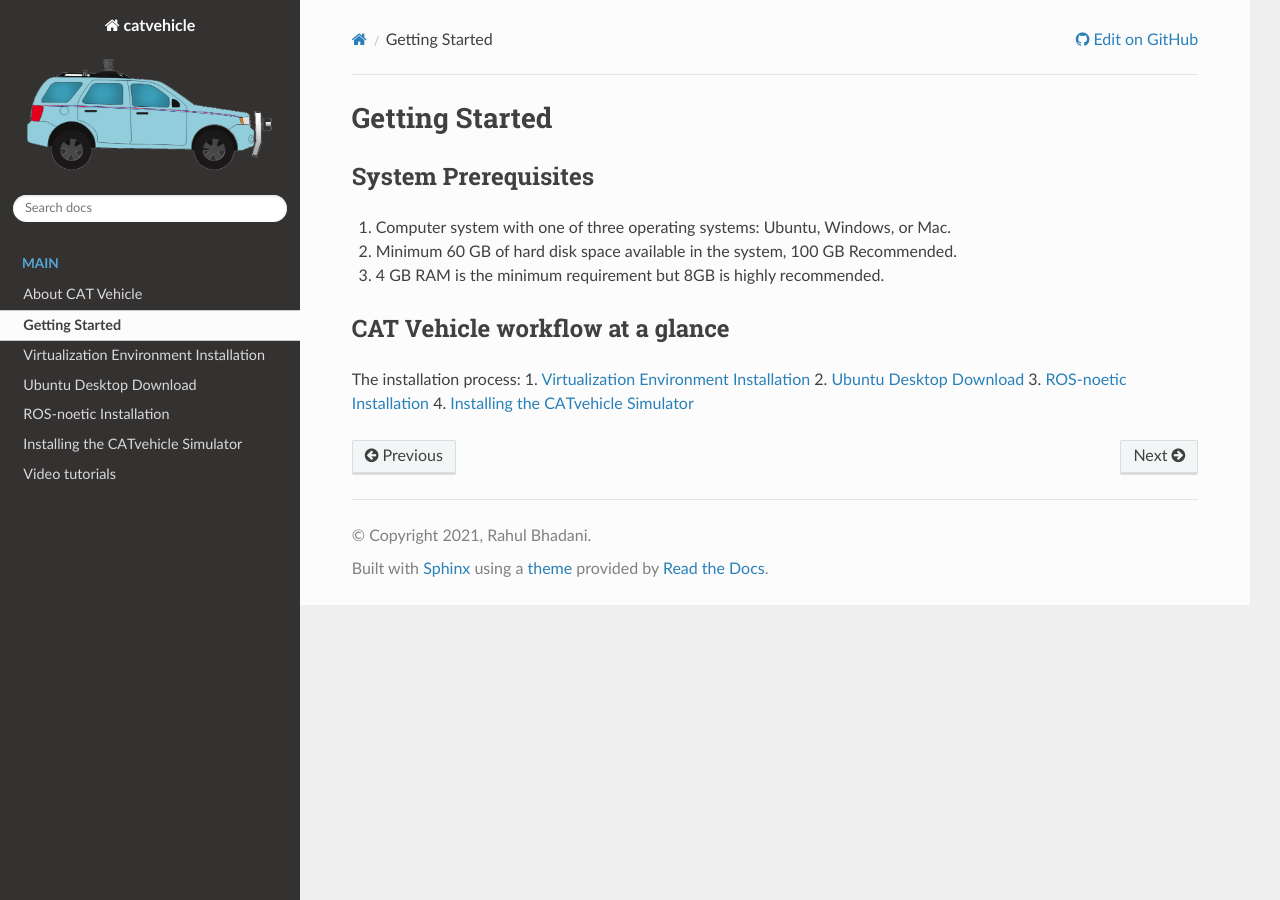
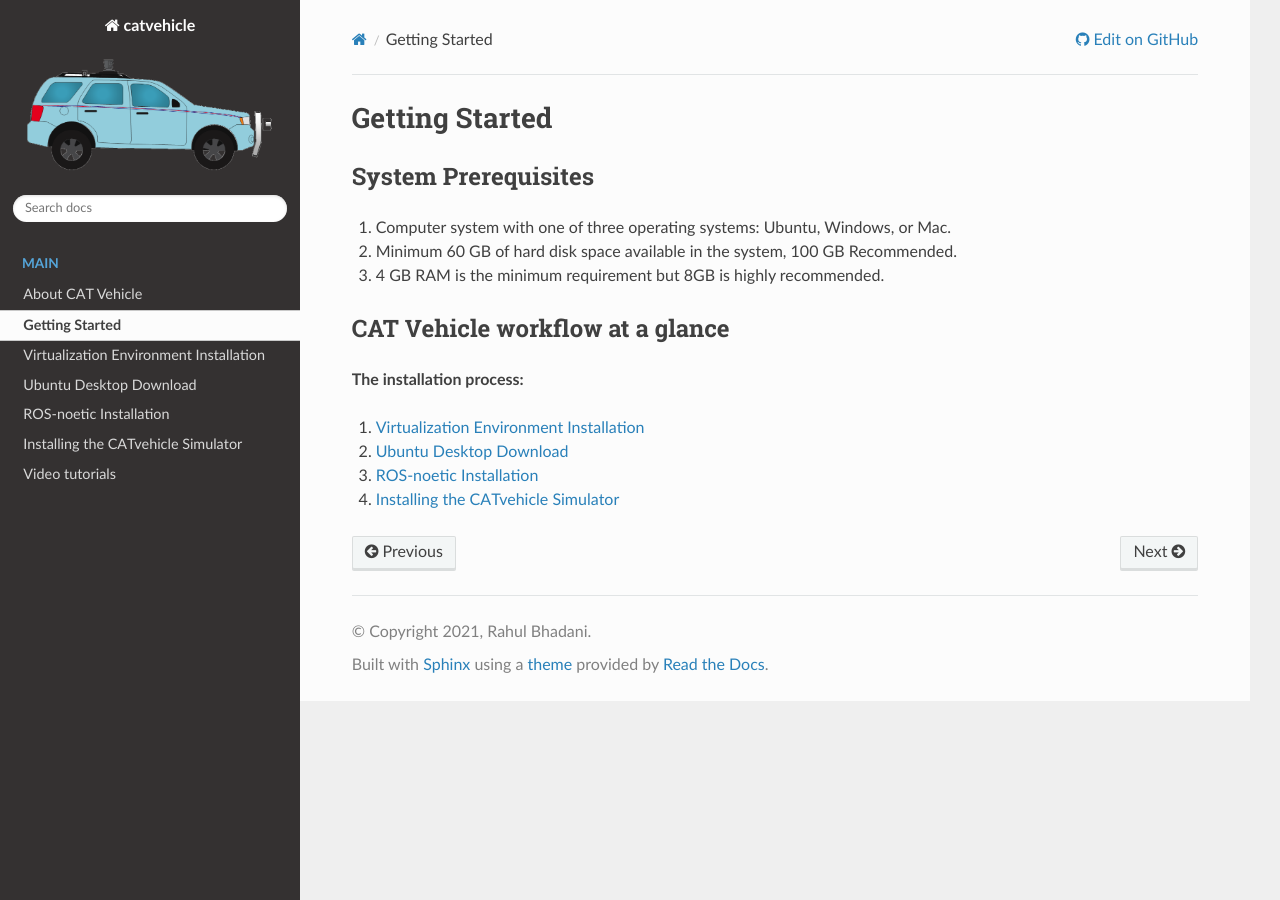
Before and after one commit to jmscslgroup/catvehicle, a Sphinx documentation site: the page built from docs/source/getting_started.rst, in a window 1280 px wide. Built offline with Sphinx 7.4.7 and the Read the Docs theme 2.0.0, drawn with Linux system fonts in a browser that asks for light colours; the version number could not be read and is left out.

Commit message:
updated getting started

```diff
--- a/docs/source/getting_started.rst
+++ b/docs/source/getting_started.rst
@@ -9,8 +9,12 @@ System Prerequisites
 
 CAT Vehicle workflow at a glance
 ^^^^^^^^^^^^^^^^^^^^^^^^^^^^^^^^^^^^
-The installation process:
-1. :doc:`ve-installation`
-2. :doc:`ubuntuinstall`
-3. :doc:`rosinstallation`
-4. :doc:`catsimulator`
+**The installation process:**
+
+#. :doc:`ve-installation`
+
+#. :doc:`ubuntuinstall`
+
+#. :doc:`rosinstallation`
+
+#. :doc:`catsimulator`
```
